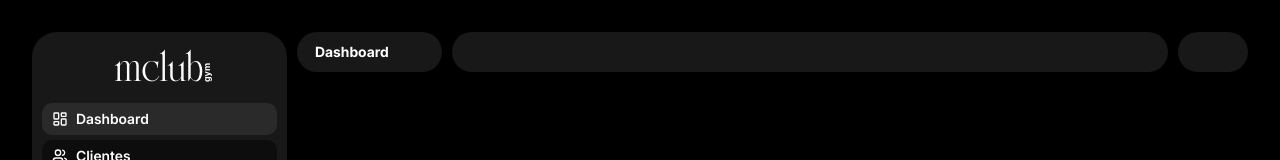
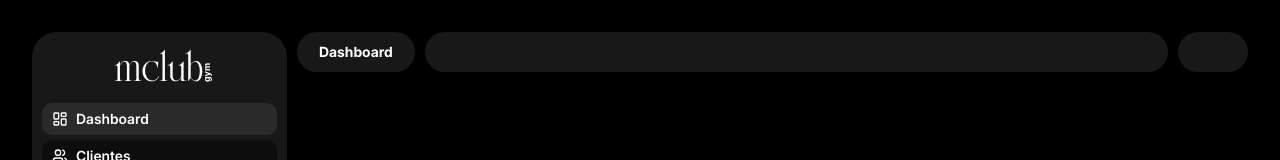
Before and after one commit to envysinho/ux-ui-gym, a React (Vite) app in the folder app/: page / in a window 1280 px wide. Both pictures are taken after typing "Sample", "Sample123" into the empty fields and a click on the button "Ingresar". Shown: the top 160 px of the page. Built offline with nearby package versions, Linux system fonts and the light colour scheme.

Commit message:
animations appheader

```diff
--- a/app/src/components/AppHeader.tsx
+++ b/app/src/components/AppHeader.tsx
@@ -1,3 +1,5 @@
+import { motion } from 'framer-motion';
+
 type AppHeaderProps = {
   currentPage: string;
 };
@@ -5,13 +7,23 @@ type AppHeaderProps = {
 export function AppHeader({ currentPage }: AppHeaderProps) {
   return (
     <header className="flex w-full items-center gap-[10px]">
-      <div className="flex h-[40px] w-[145px] shrink-0 items-center rounded-[50px] bg-[#181818] px-[18px] text-[14px] leading-none font-bold text-white">
+      <motion.div
+        className="flex h-[40px] min-w-[9px] shrink-0 items-center rounded-[50px] bg-[#181818] px-[22px] text-[14px] leading-none font-bold whitespace-nowrap text-white"
+        layout
+        transition={{ duration: 0.22, ease: 'easeOut' }}
+      >
         {currentPage}
-      </div>
-      <div className="h-[40px] min-w-[280px] max-w-[820px] flex-1 rounded-[50px] bg-[#181818]" />
-      <button
+      </motion.div>
+      <motion.div
+        className="h-[40px] min-w-[280px] max-w-[820px] flex-1 rounded-[50px] bg-[#181818]"
+        layout
+        transition={{ duration: 0.22, ease: 'easeOut' }}
+      />
+      <motion.button
         aria-label="Cambiar tema"
         className="ml-auto h-[40px] w-[70px] shrink-0 rounded-[50px] border-0 bg-[#181818]"
+        layout
+        transition={{ duration: 0.22, ease: 'easeOut' }}
         type="button"
       />
     </header>
--- a/app/src/components/AppSidebar.tsx
+++ b/app/src/components/AppSidebar.tsx
@@ -16,8 +16,8 @@ import { UserLogoutArea } from './UserLogoutArea';
 export const sidebarItems = [
   { icon: LayoutDashboard, label: 'Dashboard' },
   { icon: Users, label: 'Clientes' },
-  { icon: CreditCard, label: 'Membresias' },
-  { icon: Camera, label: 'Validacion' },
+  { icon: CreditCard, label: 'Membresías' },
+  { icon: Camera, label: 'Validación' },
   { icon: QrCode, label: 'Acceso QR' },
   { icon: Package, label: 'Productos' },
   { icon: Boxes, label: 'Inventario' },
```
